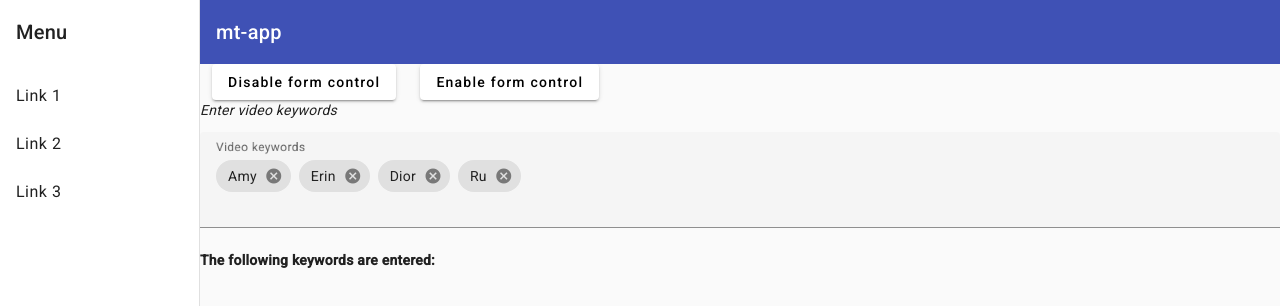
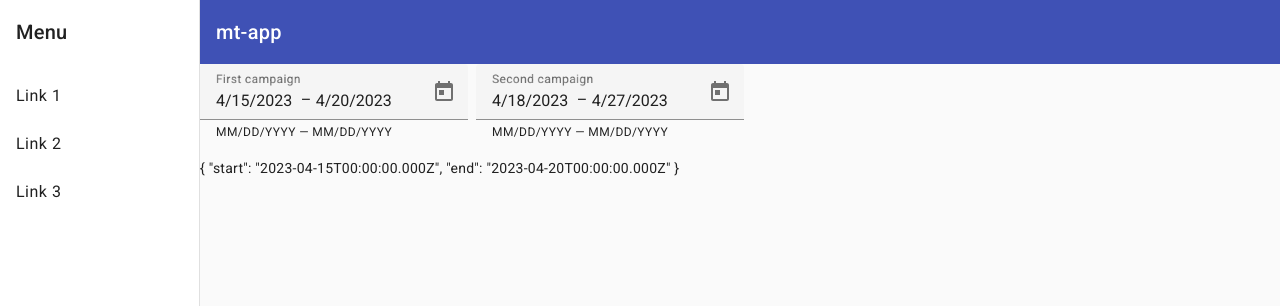
Before and after one commit to mrigankvallabh/mt-app, an Angular app: page / in a window 1280 px wide. Shown: the top 306 px of the page. Built offline with nearby package versions, Linux system fonts and the light colour scheme.

Commit message:
Added date-picker Components

```diff
--- a/src/app/app.module.ts
+++ b/src/app/app.module.ts
@@ -38,7 +38,7 @@ import { ButtonToggleAppearance, ButtonToggleExclusiveSelection, ButtonToggleFor
 import { CardOverview } from './components/card/card.component';
 import { CheckboxOverview } from './components/checkbox/checkbox.component';
 import { ChipsBasic, ChipsDragDrop, ChipsFormControl } from './components/chips/chips.component';
-import { DatePickerComponent } from './components/date-picker/date-picker.component';
+import { DateRangePickerComparison } from './components/date-picker/date-picker.component';
 
 @NgModule({
   declarations: [
@@ -70,7 +70,7 @@ import { DatePickerComponent } from './components/date-picker/date-picker.compon
     ChipsBasic,
     ChipsFormControl,
     ChipsDragDrop,
-    DatePickerComponent
+    DateRangePickerComparison
   ],
   imports: [
     BrowserModule,
--- a/src/app/components/date-picker/date-picker.component.ts
+++ b/src/app/components/date-picker/date-picker.component.ts
@@ -1,15 +1,82 @@
-import { Component } from '@angular/core';
+import { Component, Injectable } from '@angular/core';
+import { FormControl, FormGroup } from '@angular/forms';
+import { DateAdapter } from '@angular/material/core';
+import { DateRange, MAT_DATE_RANGE_SELECTION_STRATEGY, MatDateRangeSelectionStrategy } from '@angular/material/datepicker';
+
+const today = new Date();
+const month = today.getMonth();
+const year = today.getFullYear();
+
+@Injectable()
+export class SevenDayRangeSelectionStrategy<D> implements MatDateRangeSelectionStrategy<D> {
+  constructor(private _dateAdapter: DateAdapter<D>) {}
+
+  selectionFinished(date: D | null, _currentRange: DateRange<D>, _event: Event): DateRange<D> {
+    return this._create7DayRange(date);
+  }
+  createPreview(activeDate: D | null, _currentRange: DateRange<D>, _event: Event): DateRange<D> {
+    return this._create7DayRange(activeDate);
+  }
+  createDrag?(_dragOrigin: D, _originalRange: DateRange<D>, _newDate: D, _event: Event): DateRange<D> | null {
+    return null;
+  }
+
+  private _create7DayRange(date: D | null): DateRange<D> {
+    if (date) {
+      const start = this._dateAdapter.addCalendarDays(date, -2);
+      const end = this._dateAdapter.addCalendarDays(date, 4);
+      return new DateRange<D>(start, end);
+    }
+    return new DateRange<D>(null, null);
+  }
+}
 
 @Component({
-  selector: 'date-picker-overview',
+  selector: 'date-picker-comparison',
   template: `
-    <p>
-      date-picker works!
-    </p>
+    <mat-form-field class="example-form-field" color="accent">
+      <mat-label>First campaign</mat-label>
+      <mat-date-range-input
+          [formGroup]="campaign1"
+          [rangePicker]="campaign1Picker"
+          [comparisonStart]="campaign2.value.start"
+          [comparisonEnd]="campaign2.value.end">
+        <input matStartDate placeholder="Start date" formControlName="start">
+        <input matEndDate placeholder="End date" formControlName="end">
+      </mat-date-range-input>
+      <mat-hint>MM/DD/YYYY &mdash; MM/DD/YYYY</mat-hint>
+      <mat-datepicker-toggle matIconSuffix [for]="campaign1Picker"></mat-datepicker-toggle>
+      <mat-date-range-picker #campaign1Picker></mat-date-range-picker>
+    </mat-form-field>
+
+    <mat-form-field class="example-form-field">
+      <mat-label>Second campaign</mat-label>
+      <mat-date-range-input
+        [formGroup]="campaign2"
+        [rangePicker]="campaign2Picker"
+        [comparisonStart]="campaign1.value.start"
+        [comparisonEnd]="campaign1.value.end">
+        <input matStartDate placeholder="Start date" formControlName="start">
+        <input matEndDate placeholder="End date" formControlName="end">
+      </mat-date-range-input>
+      <mat-datepicker-toggle matIconSuffix [for]="campaign2Picker"></mat-datepicker-toggle>
+      <mat-hint>MM/DD/YYYY &mdash; MM/DD/YYYY</mat-hint>
+      <mat-date-range-picker #campaign2Picker></mat-date-range-picker>
+    </mat-form-field>
+
+    <p>{{campaign1.value | json}}</p>
   `,
-  styles: [
-  ]
+  styles: [ `.example-form-field { margin: 0 8px 16px 0; }` ],
+  providers: [{provide: MAT_DATE_RANGE_SELECTION_STRATEGY, useClass: SevenDayRangeSelectionStrategy}]
 })
-export class DatePickerComponent {
+export class DateRangePickerComparison {
+  campaign1 = new FormGroup({
+    start: new FormControl(new Date(year, month, 15)),
+    end: new FormControl(new Date(year, month, 20)),
+  });
+  campaign2 = new FormGroup({
+    start: new FormControl(new Date(year, month, 18)),
+    end: new FormControl(new Date(year, month, 27)),
+  });
 
 }
--- a/src/app/ng-navigation/ng-navigation.component.html
+++ b/src/app/ng-navigation/ng-navigation.component.html
@@ -40,7 +40,8 @@
       <!-- <button-toggle-form-selection></button-toggle-form-selection> -->
       <!-- <card-overview></card-overview> -->
       <!-- <checkbox-overview></checkbox-overview> -->
-      <chips-form-control></chips-form-control>
+      <!-- <chips-form-control></chips-form-control> -->
+      <date-picker-comparison></date-picker-comparison>
     </main>
   </mat-sidenav-content>
 </mat-sidenav-container>
```
